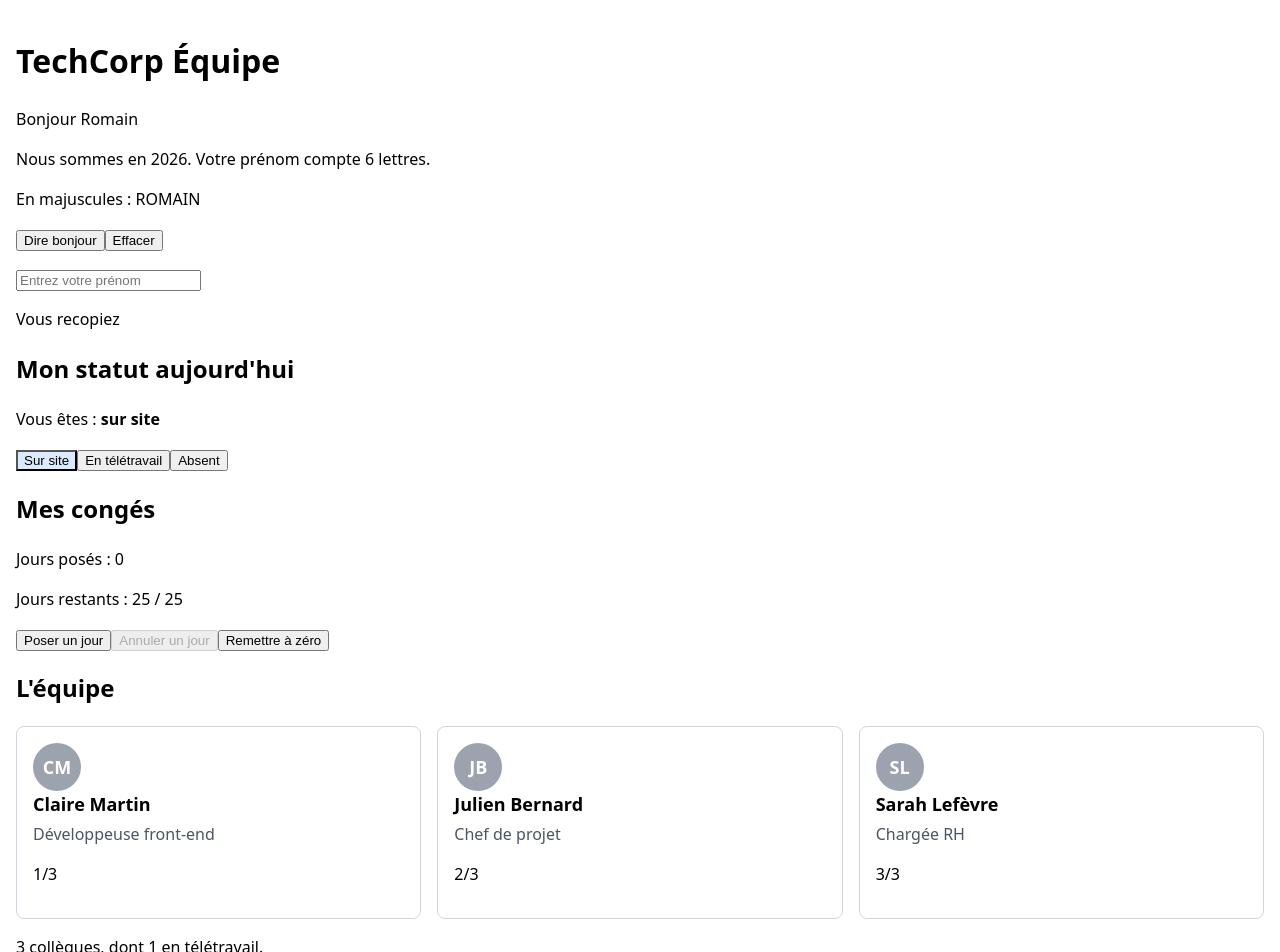
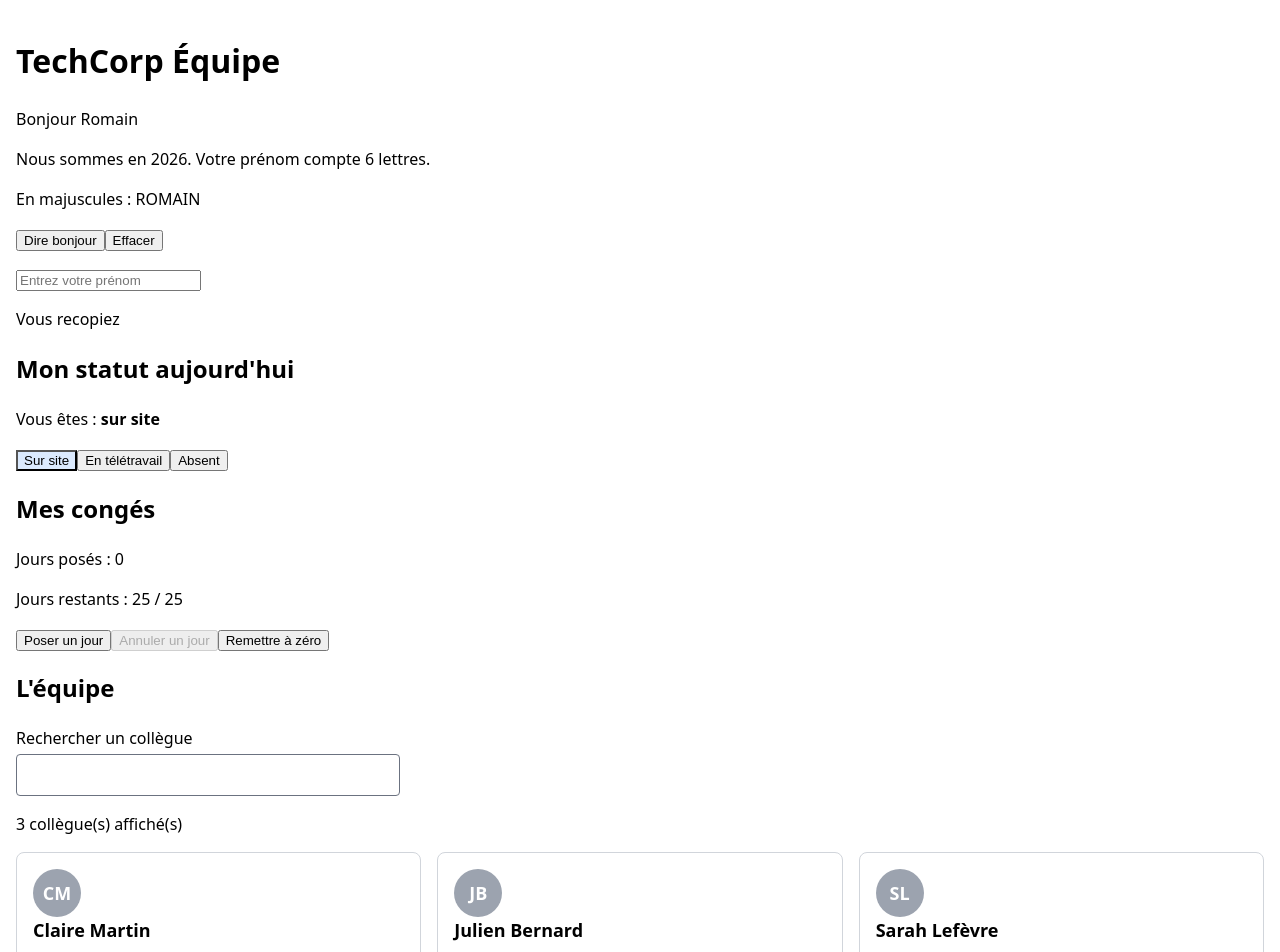
Before and after one commit to rmfrfo/decouverte-angular, an Angular app: page / in a window 1280 px wide. Shown: the top 952 px of the page. Built offline with nearby package versions, Linux system fonts and the light colour scheme.

Commit message:
feat: ajout boite de recherche (module 13)

```diff
--- a/src/app/app.html
+++ b/src/app/app.html
@@ -47,9 +47,11 @@
 
 <section aria-labelledby="team-title">
   <h2 id="team-title">L'équipe</h2>
+  <app-search-box [(query)]="search" />
+  <p aria-live="polite">{{ filteredEmployees().length }} collègue(s) affiché(s)</p>
 
   <ul class="team">
-    @for (employee of employees(); track employee.id) {
+    @for (employee of filteredEmployees(); track employee.id) {
       <li>
         <app-employee-card
           [employee]="employee"
@@ -59,7 +61,7 @@
         />
       </li>
     } @empty {
-      <li>Aucun collègue pour le moment.</li>
+      <li>Aucun collègue ne correspond à « {{ search() }} ».</li>
     }
   </ul>
   <p>{{ employeesCount() }} collègues, dont {{ employeesRemoteCount() }} en télétravail.</p>
--- a/src/app/app.ts
+++ b/src/app/app.ts
@@ -4,11 +4,12 @@
 import { LeaveCounter } from './leave-counter/leave-counter';
 import { EmployeeCard } from './employee-card/employee-card';
 import { Employee } from './models/employee';
+import { SearchBox } from './search-box/search-box';
 
 // Un type qui n'accepte que ces trois textes : une faute de frappe sera refusée.
 type Status = 'sur site' | 'en télétravail' | 'absent';
 @Component({
-  imports: [RouterOutlet, UpperCasePipe, LeaveCounter, EmployeeCard],
+  imports: [RouterOutlet, UpperCasePipe, LeaveCounter, EmployeeCard, SearchBox],
   selector: 'app-root',
   styleUrl: './app.css',
   templateUrl: './app.html',
@@ -73,8 +74,16 @@
       remote: false,
     },
   ]);
+  protected readonly search = signal('');
+
   protected readonly employeesCount = computed(() => this.employees().length);
   protected readonly employeesRemoteCount = computed(
     () => this.employees().filter((e) => e.remote).length,
   );
+  protected readonly filteredEmployees = computed(() => {
+    const text = this.search().trim().toLowerCase();
+    return this.employees().filter((employee) =>
+      (employee.firstName + ' ' + employee.lastName).toLowerCase().includes(text),
+    );
+  });
 }
--- /dev/null
+++ b/src/app/search-box/search-box.css
@@ -0,0 +1,13 @@
+:host {
+  display: flex;
+  flex-direction: column;
+  gap: 0.25rem;
+  max-width: 24rem;
+}
+
+input {
+  padding: 0.5rem;
+  border: 1px solid #6b7280;
+  border-radius: 0.25rem;
+  font: inherit;
+}
--- /dev/null
+++ b/src/app/search-box/search-box.html
@@ -0,0 +1,10 @@
+<label for="search">Rechercher un collègue</label>
+<!-- #searchInput : une variable de template qui designe ce champ.
+     A chaque frappe, on recopie sa valeur dans le model. -->
+<input
+  #searchInput
+  id="search"
+  type="search"
+  [value]="query()"
+  (input)="query.set(searchInput.value)"
+/>
--- /dev/null
+++ b/src/app/search-box/search-box.ts
@@ -0,0 +1,12 @@
+import { Component, model } from '@angular/core';
+
+@Component({
+  imports: [],
+  selector: 'app-search-box',
+  styleUrl: './search-box.css',
+  templateUrl: './search-box.html',
+})
+export class SearchBox {
+  // model() : une valeur que le parent peut lire ET que ce composant peut modifier.
+  readonly query = model('');
+}
```
